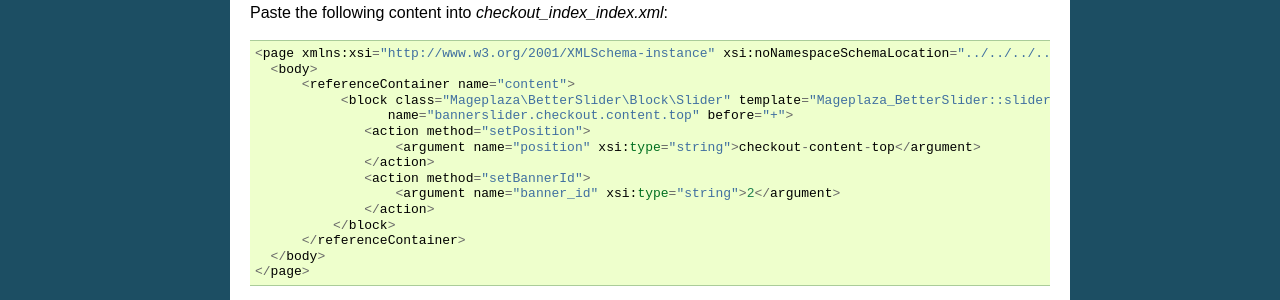
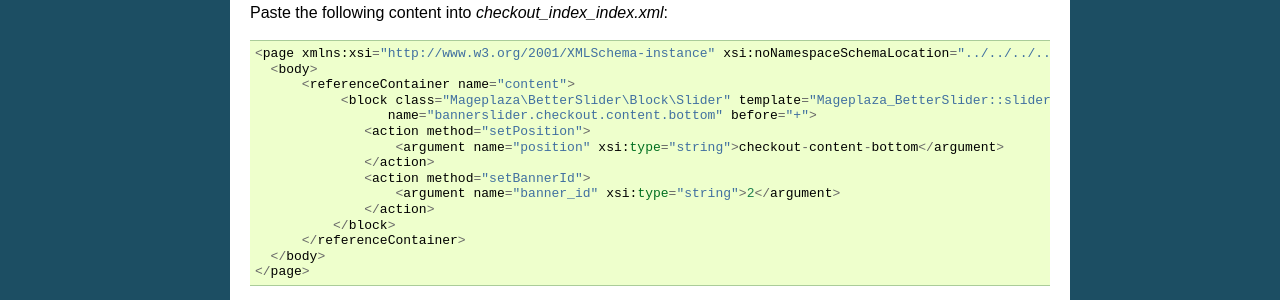
Before and after one commit to magepages/mpdocs, a Sphinx documentation site: the page built from docs/banner-slider-m2/how-to-insert-banner-slider-into-checkout-pages.rst, in a window 1280 px wide. Shown: the part 601-901 px from the top of the page. Built offline with Sphinx 7.4.7, drawn with Linux system fonts in a browser that asks for light colours; pages that are not in the unit, such as notebooks, are missing from menus.

Commit message:
Update how-to-insert-banner-slider-into-checkout-pages.rst

```diff
--- a/docs/banner-slider-m2/how-to-insert-banner-slider-into-checkout-pages.rst
+++ b/docs/banner-slider-m2/how-to-insert-banner-slider-into-checkout-pages.rst
@@ -39,9 +39,9 @@
       <body>
           <referenceContainer name="content">
                <block class="Mageplaza\BetterSlider\Block\Slider" template="Mageplaza_BetterSlider::slider.phtml"
-                     name="bannerslider.checkout.content.top" before="+">
+                     name="bannerslider.checkout.content.bottom" before="+">
                   <action method="setPosition">
-                      <argument name="position" xsi:type="string">checkout-content-top</argument>
+                      <argument name="position" xsi:type="string">checkout-content-bottom</argument>
                   </action>
                   <action method="setBannerId">
                       <argument name="banner_id" xsi:type="string">2</argument>
```
